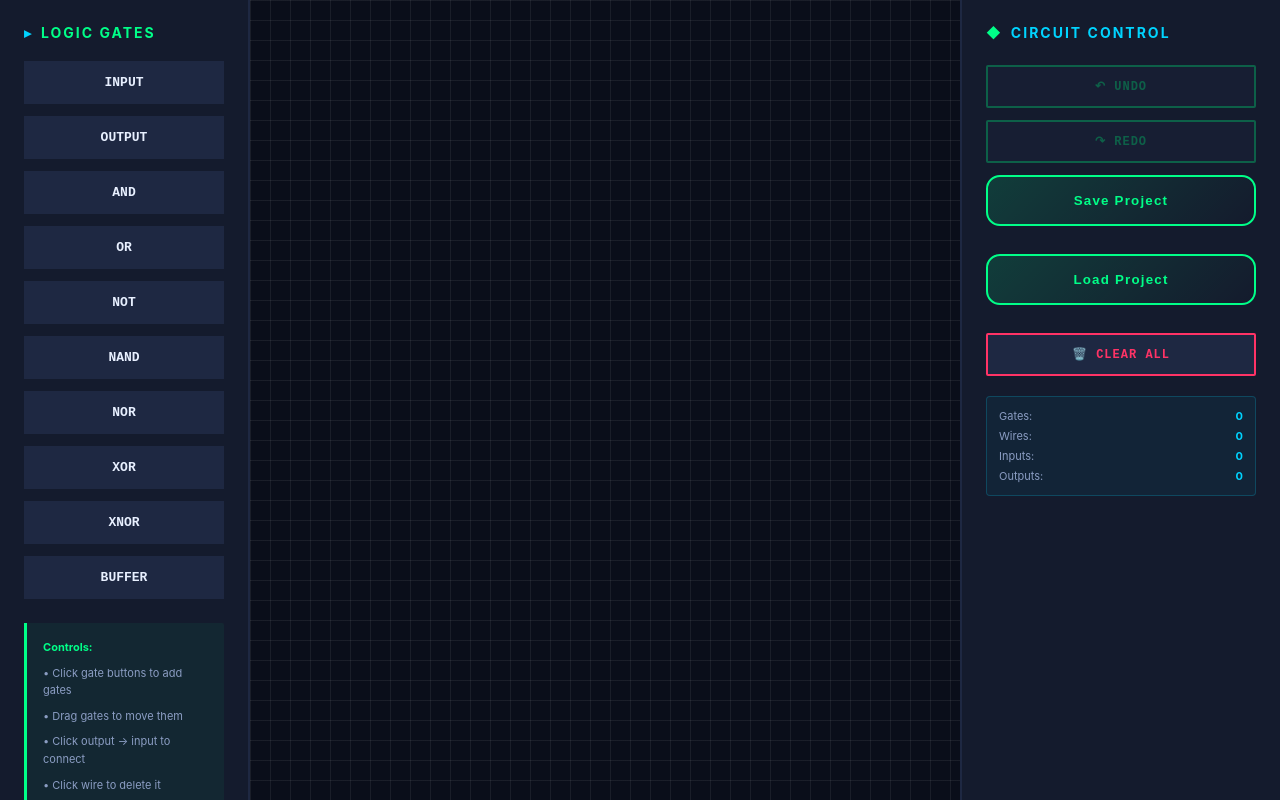
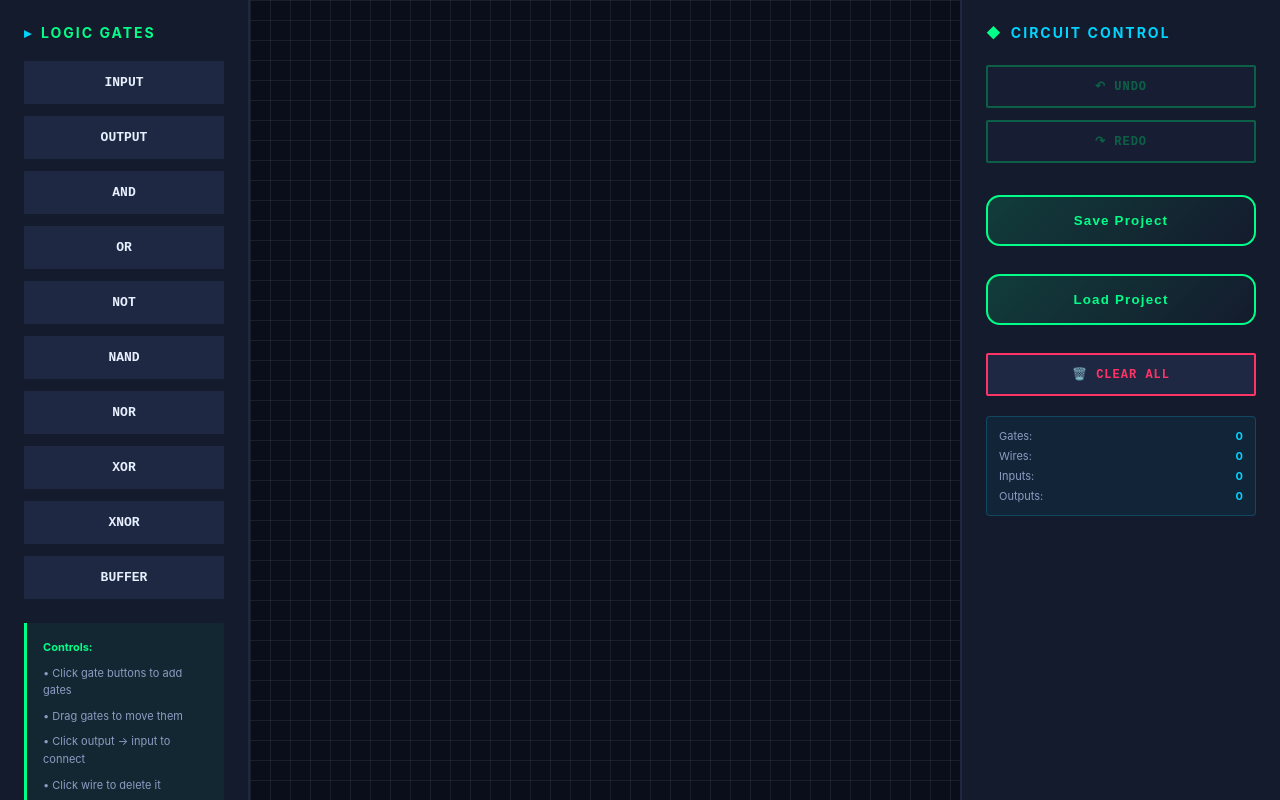
Before and after one commit to SENODROOM/Boolforge, a React (Create React App) app: page / in a window 1280 px wide. Built offline with nearby package versions, Linux system fonts and the light colour scheme.

Commit message:
Improved UI

```diff
--- a/public/css/styles.css
+++ b/public/css/styles.css
@@ -896,6 +896,9 @@ td:hover {
 
 /* ===== Primary Action Button ===== */
 
+.logic-circuit-project-manager-primary-action-button.first {
+    margin-top: 20px;
+}
 
 .logic-circuit-project-manager-primary-action-button {
     width: 100%;
--- a/src/components/SaveAndLoad.jsx
+++ b/src/components/SaveAndLoad.jsx
@@ -67,7 +67,7 @@ export function SaveAndLoad({
     return (
         <>
             <button
-                className="logic-circuit-project-manager-primary-action-button"
+                className="logic-circuit-project-manager-primary-action-button first"
                 onClick={() => setShowSave(true)}
             >
                 Save Project
```
